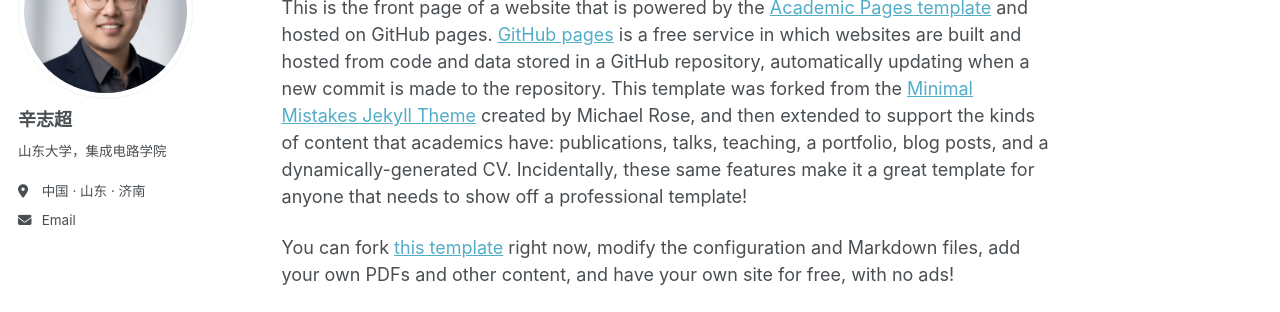
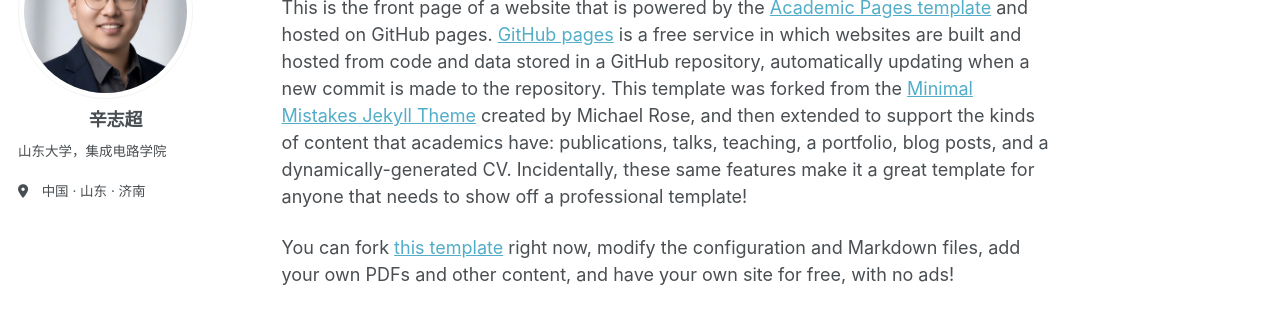
Before and after one commit to zhichaoxin/zhichaoxin.github.io, a Jekyll site: the page built from _pages/about.md, in a window 1280 px wide. Shown: the part 177-489 px from the top of the page. Built offline with Jekyll 4.4.1, drawn with Linux system fonts in a browser that asks for light colours; a script bundle is joined from its source files by our own code; library files that are not in the unit come from our copies.

Commit message:
Update _config.yml

```diff
--- a/_config.yml
+++ b/_config.yml
@@ -24,13 +24,13 @@ repository               : "zhichaoxin/zhichaoxin.github.io"
 author:
   # Biographic information
   avatar           : "xzc.png"
-  name             : "辛志超"
+  name             : "<center>辛志超</center>"
   pronouns         :
   bio              : "山东大学，集成电路学院"
   location         : "中国 · 山东 · 济南"
   employer         :
   uri              : # URL
-  email            : "xinzhichaomail@foxmail.com"
+  email            : #"xinzhichaomail@foxmail.com"
 
   # Academic websites
   academia         : # URL
```
